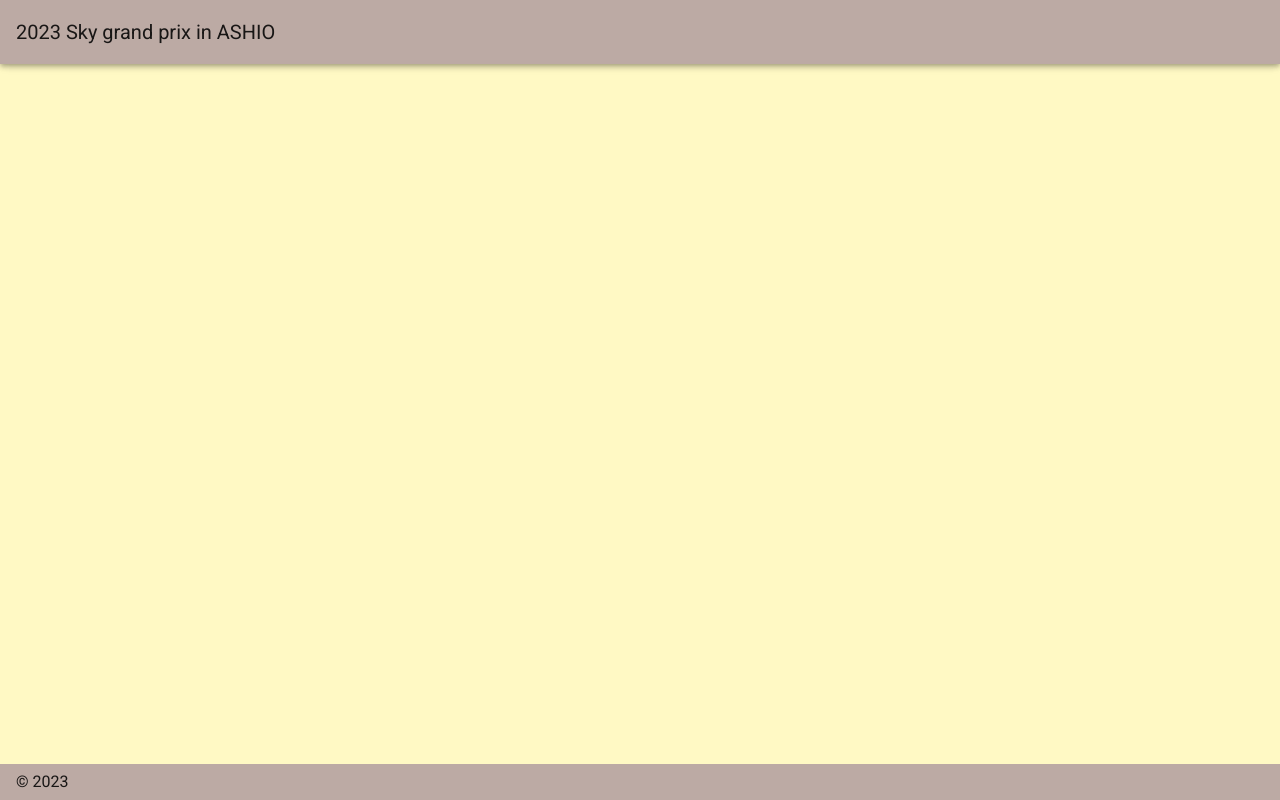
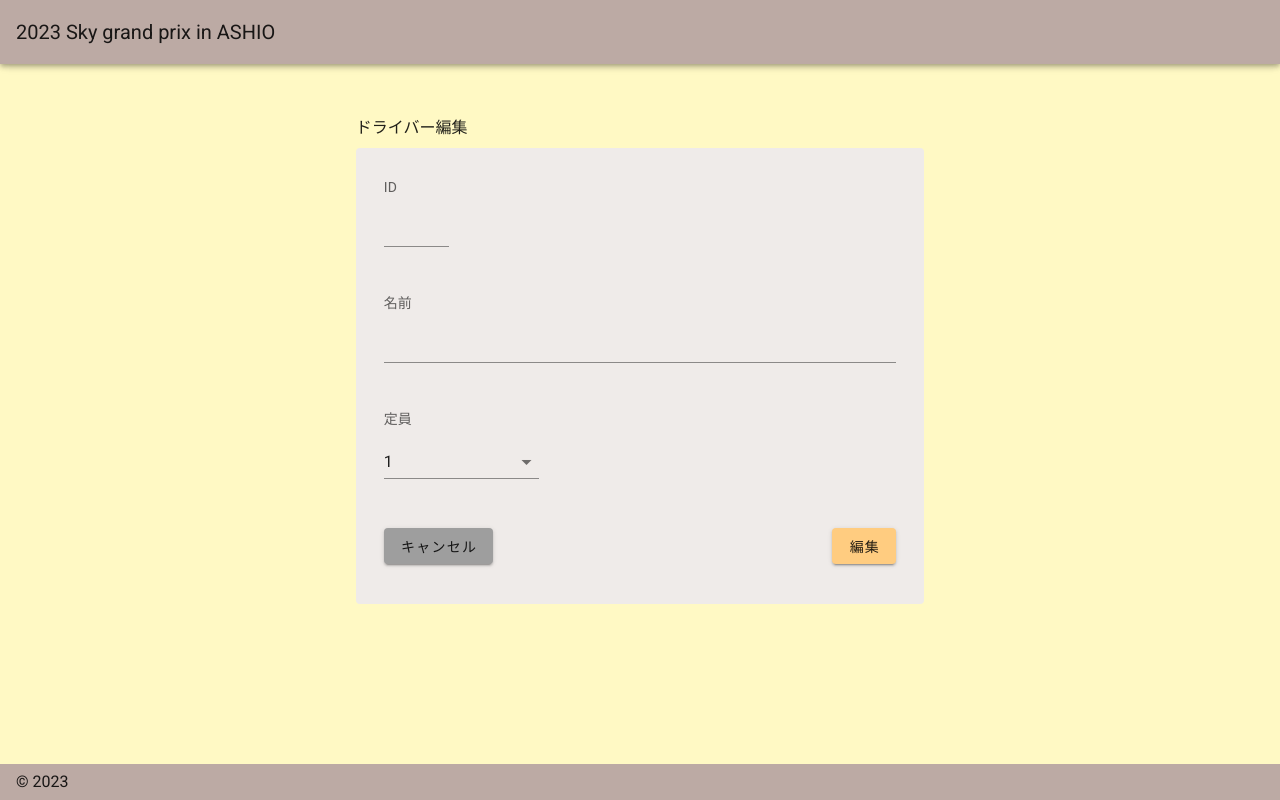
Before and after one commit to sakurai-ch/xcPickUp2022-ui, a Nuxt app: page /driverEdit/1 in a window 1280 px wide. Built offline with nearby package versions, Linux system fonts and the light colour scheme; no server answers.

Commit message:
add: edit driver

```diff
--- /dev/null
+++ b/pages/driverEdit/_id.vue
@@ -0,0 +1,122 @@
+<template>
+  <v-row>
+    <v-spacer/>
+    <v-col
+      lg=6 md=6 sm=6 cols=10
+      class="mt-5"
+    >
+      <p class="mb-2 mt-5">ドライバー編集</p>
+      <v-card
+        flat
+        class="modal-inner modal"
+      >
+        <v-card-text>
+          <v-container>
+            <v-row>
+              <v-col cols=2>
+                <span>ID</span>
+                <v-text-field v-model="id"></v-text-field>
+              </v-col>
+            </v-row>
+
+            <v-row>
+              <v-col cols=12>
+                <span>名前</span>
+                <v-text-field v-model="name"></v-text-field>
+              </v-col>
+            </v-row>
+
+            <v-row>
+              <v-col cols=4>
+                <span>定員</span>
+                <v-select
+                  v-model="capacity"
+                  :items= capacityItems
+                  width= 100px
+                ></v-select>
+              </v-col>
+            </v-row>
+          </v-container>
+        </v-card-text>
+
+        <v-row class="pa-10 pt-0 mt-0">
+          <v-col cols=6>
+            <v-row justify="start" >
+              <v-btn
+                color="grey"
+                nuxt-link
+                to="/headquarters"
+              >
+                キャンセル
+              </v-btn>
+            </v-row>
+          </v-col>
+          <v-col cols=6>
+            <v-row justify="end" >
+              <v-btn
+                class="orange lighten-3"
+                @click= updateDriver()
+                v-if= !btnClick
+              >
+                編集
+              </v-btn>
+
+              <v-btn
+                class="grey"
+                v-if= btnClick
+              >
+                編集
+              </v-btn>
+            </v-row>
+          </v-col>
+        </v-row>
+      </v-card>
+    </v-col>
+    <v-spacer/>
+  </v-row>
+</template>
+
+<script>
+export default {
+  data() {
+    return {
+      driver: {},
+      id: null,
+      name: "",
+      capacity: 1,
+      capacityItems: [0,1,2,3,4,5,6,7,8,9,10,11,12,13,14,15,16,70],
+      btnClick: false,
+    }
+  },
+  methods: {
+    async getDrivers() {
+      const drivers = (await this.$axios.get("/drivers")).data.data;
+      this.driver = drivers.find((driver) => driver.id == this.$route.params.id);
+
+      this.id = this.driver.id;
+      this.name = this.driver.name;
+      this.capacity = this.driver.capacity;
+    },
+
+    async updateDriver() {
+      this.btnClick = true,
+      await this.$axios.put("/drivers",
+        {
+          id: this.id,
+          name: this.name,
+          capacity: this.capacity,
+        }
+      );
+      this.$router.push('/headquarters');
+    },
+  },
+
+  created() {
+    this.getDrivers();
+  }
+}
+</script>
+
+<style>
+
+</style>
--- a/pages/headquarters.vue
+++ b/pages/headquarters.vue
@@ -111,6 +111,12 @@
       >
         <p class="mb-1 ml-4 text-left">
         ■ {{ driver.name }} （定員：{{ driver.capacity }} ）
+          <v-icon
+            small
+            @click= toDriveEdit(driver.id)
+          >
+            mdi-pencil
+          </v-icon>
         </p>
         <table>
           <thead>
@@ -462,6 +468,10 @@ export default {
       const copyMessage = document.querySelector('#copyMessage');
       navigator.clipboard.writeText(copyMessage.innerText);
     },
+
+    toDriveEdit(id) {
+      this.$router.push('/driverEdit/' + id);
+    }
   },
 
   created() {
```
